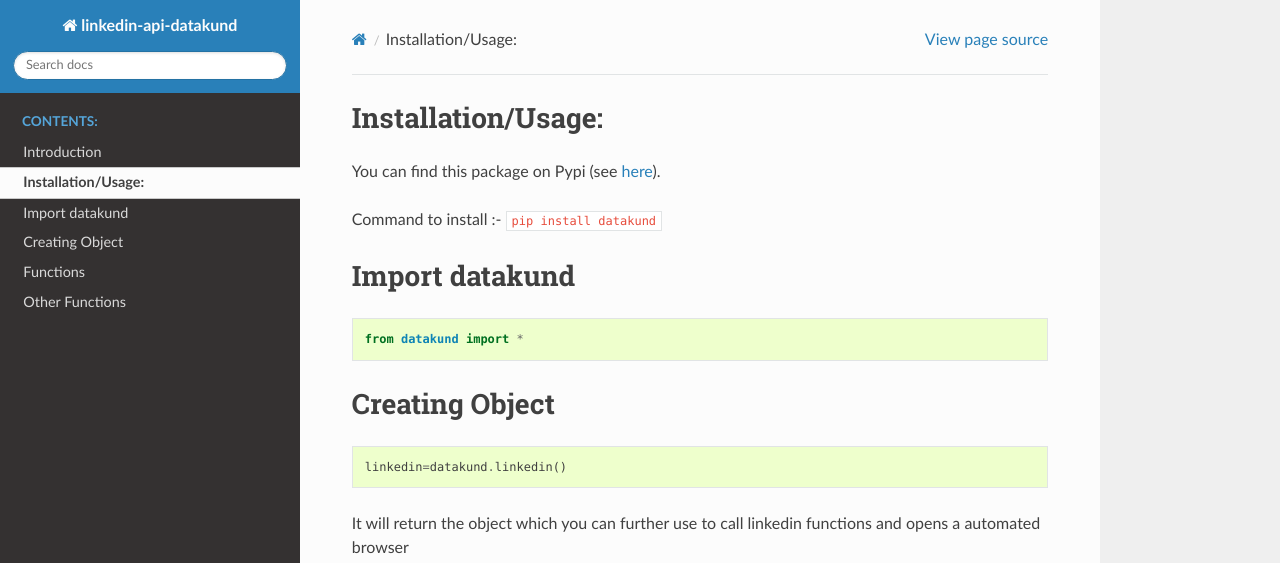
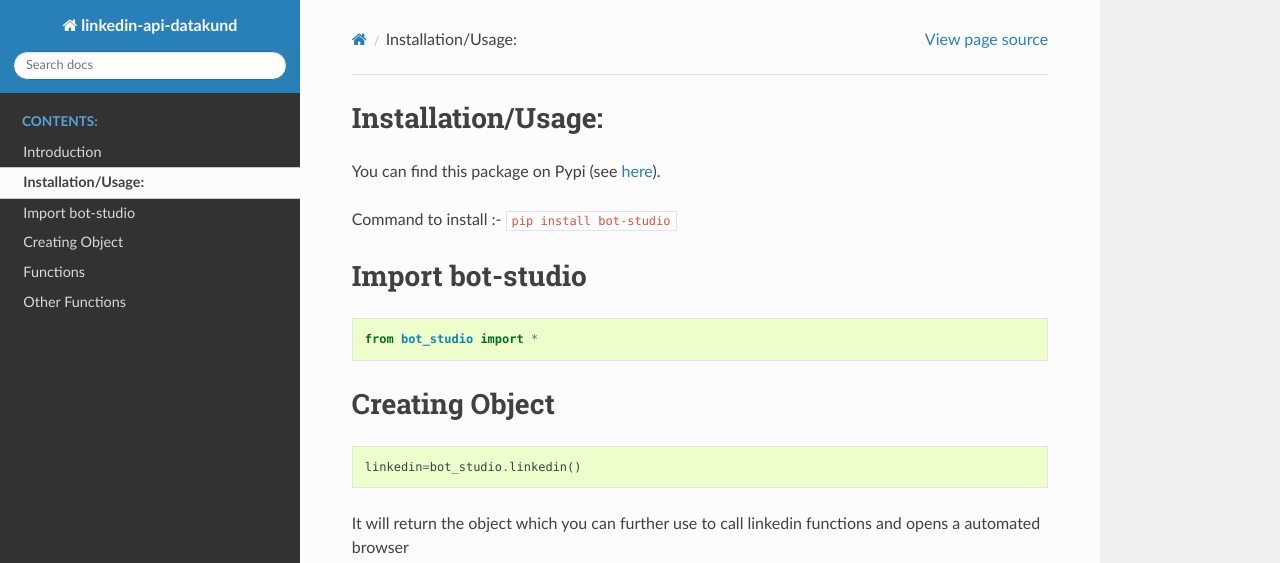
Before and after one commit to datakund/linkedin-api-datakund, a Sphinx documentation site: the page built from Docs/source/installation.rst, in a window 1280 px wide. Shown: the top 563 px of the page. Built offline with Sphinx 7.4.7 and the Read the Docs theme 2.0.0, drawn with Linux system fonts in a browser that asks for light colours.

Commit message:
Update installation.rst

```diff
--- a/Docs/source/installation.rst
+++ b/Docs/source/installation.rst
@@ -1,19 +1,19 @@
 Installation/Usage:
 *******************
-You can find this package on Pypi (see `here <https://pypi.org/project/datakund/>`_).
+You can find this package on Pypi (see `here <https://pypi.org/project/bot-studio/>`_).
 
-Command to install :- ``pip install datakund``
+Command to install :- ``pip install bot-studio``
 
-Import datakund
+Import bot-studio
 **************************************************
 .. code-block:: python
 
-	from datakund import *
+	from bot_studio import *
 
 Creating Object
 **************************************************
 .. code-block:: python
 
-	linkedin=datakund.linkedin()
+	linkedin=bot_studio.linkedin()
 
 It will return the object which you can further use to call linkedin functions and opens a automated browser
```
